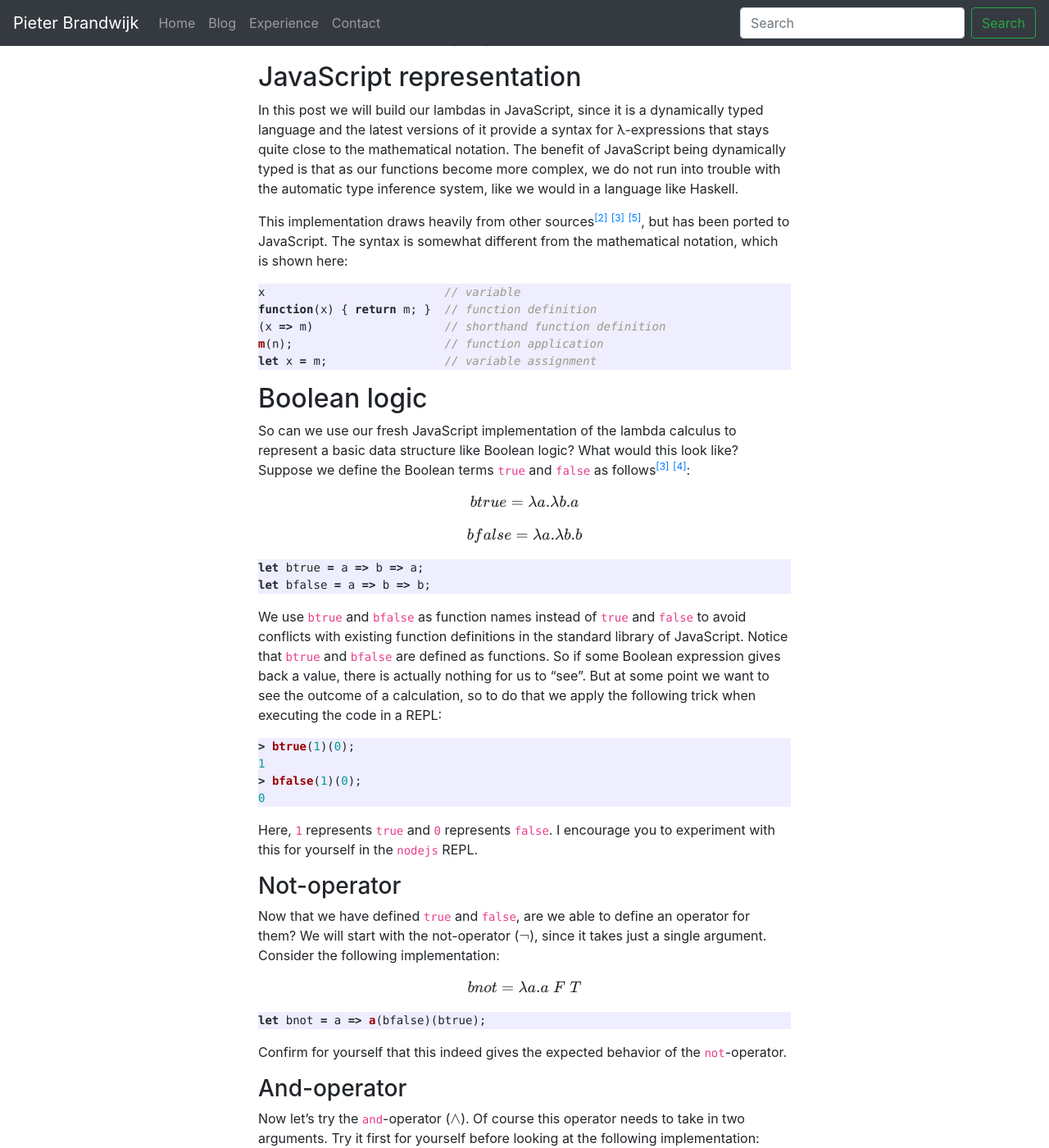
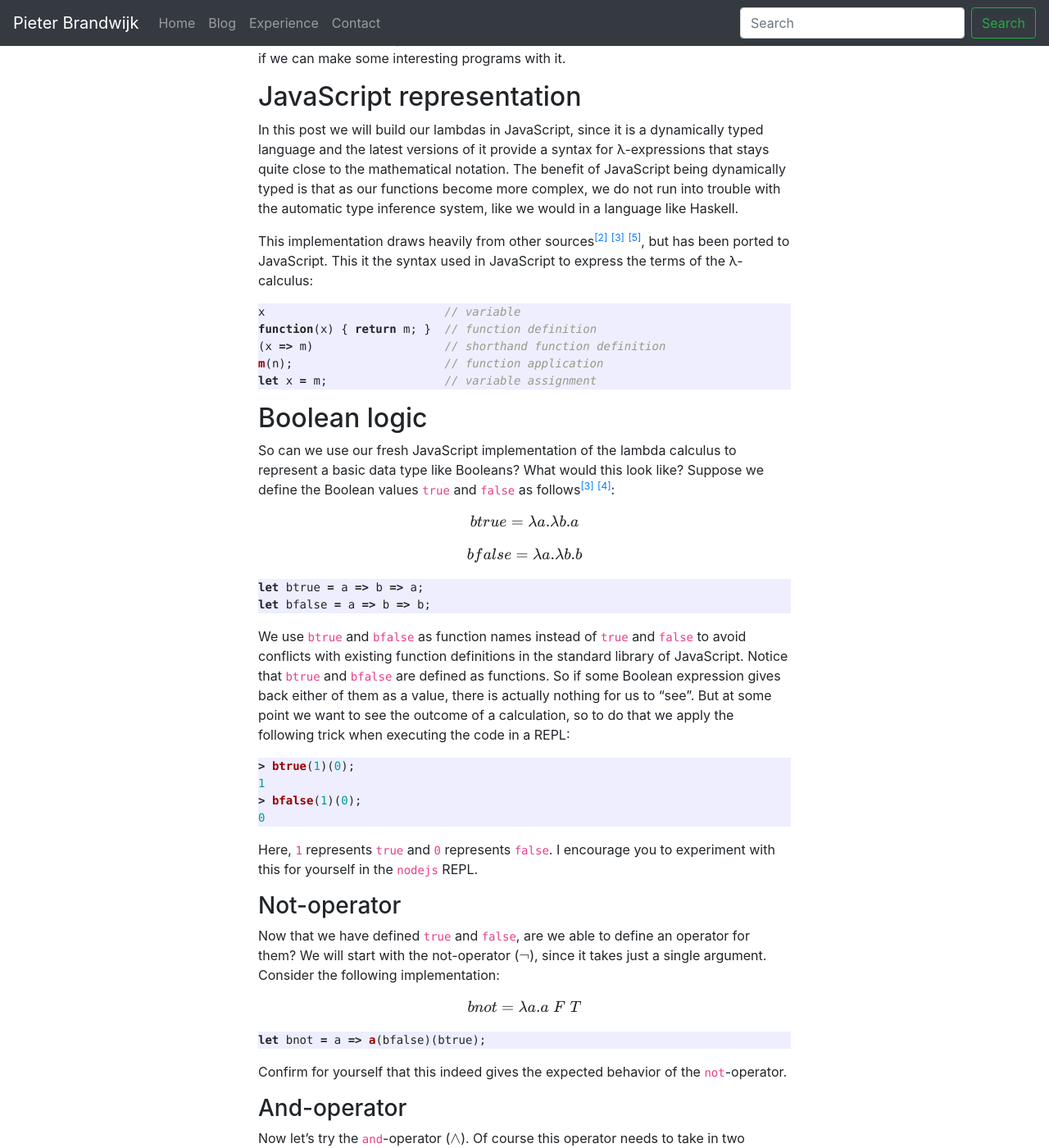
Before and after one commit to pbrandwijk/pbrandwijk.github.io, a Jekyll site: the page built from _posts/2022-10-12-lambda-calculus-foundations-with-javascript.md, in a window 1280 px wide and 1400 px high, scrolled down 1013 px. Shown: the whole window at 82% size. Built offline with Jekyll 4.4.1, drawn with Linux system fonts in a browser that asks for light colours; nearby versions of some CDN libraries; comment, search, counter and statistics services are not loaded; some of the changed text lies outside the part shown.

Commit message:
Update post

````diff
--- a/_posts/2022-10-12-lambda-calculus-foundations-with-javascript.md
+++ b/_posts/2022-10-12-lambda-calculus-foundations-with-javascript.md
@@ -23,7 +23,7 @@
 ```
 
 ## Lambda calculus
-In its simplest form, we can define the lambda calculus with the following terms[<sup>[1]</sup>][wiki1]:
+In its simplest form, we can define the lambda calculus (or λ-calculus) with the following terms[<sup>[1]</sup>][wiki1]:
 - \\(x\\) - Variable. Can be any lambda expression.
 - (\\(\lambda x.M\\)) - Function definition. \\(x\\) is bound in expression \\(M\\).
 - (\\(M \thickspace N\\)) - Function application. Apply function \\(M\\) to argument \\(N\\).
@@ -36,7 +36,7 @@
 ## JavaScript representation
 In this post we will build our lambdas in JavaScript, since it is a dynamically typed language and the latest versions of it provide a syntax for λ-expressions that stays quite close to the mathematical notation. The benefit of JavaScript being dynamically typed is that as our functions become more complex, we do not run into trouble with the automatic type inference system, like we would in a language like Haskell.
 
-This implementation draws heavily from other sources[<sup>[2]</sup>][computerphile] [<sup>[3]</sup>][klipse] [<sup>[5]</sup>][iitk], but has been ported to JavaScript. The syntax is somewhat different from the mathematical notation, which is shown here:
+This implementation draws heavily from other sources[<sup>[2]</sup>][computerphile] [<sup>[3]</sup>][klipse] [<sup>[5]</sup>][iitk], but has been ported to JavaScript. This it the syntax used in JavaScript to express the terms of the λ-calculus:
 ```javascript
 x                          // variable
 function(x) { return m; }  // function definition
@@ -46,14 +46,14 @@
 ```
 
 ## Boolean logic
-So can we use our fresh JavaScript implementation of the lambda calculus to represent a basic data structure like Boolean logic? What would this look like? Suppose we define the Boolean terms `true` and `false` as follows[<sup>[3]</sup>][klipse] [<sup>[4]</sup>][rojas]:
+So can we use our fresh JavaScript implementation of the lambda calculus to represent a basic data type like Booleans? What would this look like? Suppose we define the Boolean values `true` and `false` as follows[<sup>[3]</sup>][klipse] [<sup>[4]</sup>][rojas]:
 \\[btrue = \lambda a.\lambda b.a\\]
 \\[bfalse = \lambda a.\lambda b.b\\]
 ```javascript
 let btrue = a => b => a;
 let bfalse = a => b => b;
 ```
-We use `btrue` and `bfalse` as function names instead of `true` and `false` to avoid conflicts with existing function definitions in the standard library of JavaScript. Notice that `btrue` and `bfalse` are defined as functions. So if some Boolean expression gives back a value, there is actually nothing for us to "see". But at some point we want to see the outcome of a calculation, so to do that we apply the following trick when executing the code in a REPL:
+We use `btrue` and `bfalse` as function names instead of `true` and `false` to avoid conflicts with existing function definitions in the standard library of JavaScript. Notice that `btrue` and `bfalse` are defined as functions. So if some Boolean expression gives back either of them as a value, there is actually nothing for us to "see". But at some point we want to see the outcome of a calculation, so to do that we apply the following trick when executing the code in a REPL:
 ```javascript
 > btrue(1)(0);
 1
````
